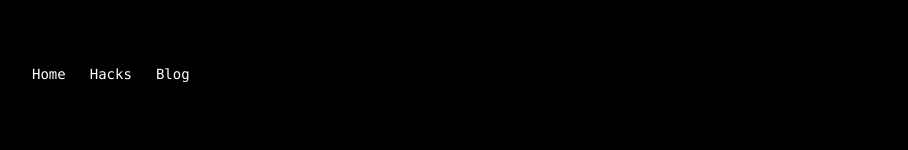
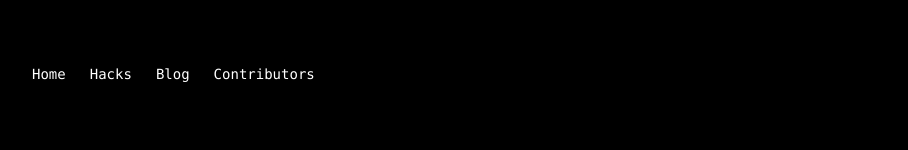
Before and after one commit to TPOT-Hacks/website, a Next.js app: page / in a window 1280 px wide. Shown: the top 150 px of the page, without its empty margins (184-1092 px from the left). Built offline with nearby package versions, Linux system fonts and the light colour scheme.

Commit message:
chore: add new contributions page to navigation

```diff
--- a/src/app/blog/[slug]/page.tsx
+++ b/src/app/blog/[slug]/page.tsx
@@ -28,6 +28,7 @@ export default async function Page({ params }: PageProps) {
             <li><Link href="/" className="hover:text-gray-400">Home</Link></li>
             <li><Link href="/hacks" className="hover:text-gray-400">Hacks</Link></li>
             <li><Link href="/blog" className="hover:text-gray-400">Blog</Link></li>
+            <li><Link href="/contributors" className="hover:text-gray-400">Contributors</Link></li>
           </ul>
         </nav>
 
--- a/src/app/blog/page.tsx
+++ b/src/app/blog/page.tsx
@@ -12,6 +12,7 @@ export default async function BlogPage() {
             <li><Link href="/" className="hover:text-gray-400">Home</Link></li>
             <li><Link href="/hacks" className="hover:text-gray-400">Hacks</Link></li>
             <li><Link href="/blog" className="hover:text-gray-400">Blog</Link></li>
+            <li><Link href="/contributors" className="hover:text-gray-400">Contributors</Link></li>
           </ul>
         </nav>
 
--- a/src/app/contributors/page.tsx
+++ b/src/app/contributors/page.tsx
@@ -31,6 +31,11 @@ export default async function Page() {
                         </li>
                         <li>
                             <Link href="/blog" className="hover:text-gray-400">
+                                Blog
+                            </Link>
+                        </li>
+                        <li>
+                            <Link href="/contributors" className="hover:text-gray-400">
                                 Blog
                             </Link>
                         </li>
--- a/src/app/hacks/[slug]/page.tsx
+++ b/src/app/hacks/[slug]/page.tsx
@@ -28,6 +28,7 @@ export default async function Page({ params }: PageProps) {
             <li><Link href="/" className="hover:text-gray-400">Home</Link></li>
             <li><Link href="/hacks" className="hover:text-gray-400">Hacks</Link></li>
             <li><Link href="/blog" className="hover:text-gray-400">Blog</Link></li>
+            <li><Link href="/contributors" className="hover:text-gray-400">Contributors</Link></li>
           </ul>
         </nav>
 
--- a/src/app/hacks/page.tsx
+++ b/src/app/hacks/page.tsx
@@ -12,6 +12,7 @@ export default async function HacksPage() {
             <li><Link href="/" className="hover:text-gray-400">Home</Link></li>
             <li><Link href="/hacks" className="hover:text-gray-400">Hacks</Link></li>
             <li><Link href="/blog" className="hover:text-gray-400">Blog</Link></li>
+            <li><Link href="/contributors" className="hover:text-gray-400">Contributors</Link></li>
           </ul>
         </nav>
 
--- a/src/app/page.tsx
+++ b/src/app/page.tsx
@@ -9,6 +9,7 @@ export default function Home() {
             <li><Link href="/" className="hover:text-gray-400">Home</Link></li>
             <li><Link href="/hacks" className="hover:text-gray-400">Hacks</Link></li>
             <li><Link href="/blog" className="hover:text-gray-400">Blog</Link></li>
+            <li><Link href="/contributors" className="hover:text-gray-400">Contributors</Link></li>
           </ul>
         </nav>
 
```
